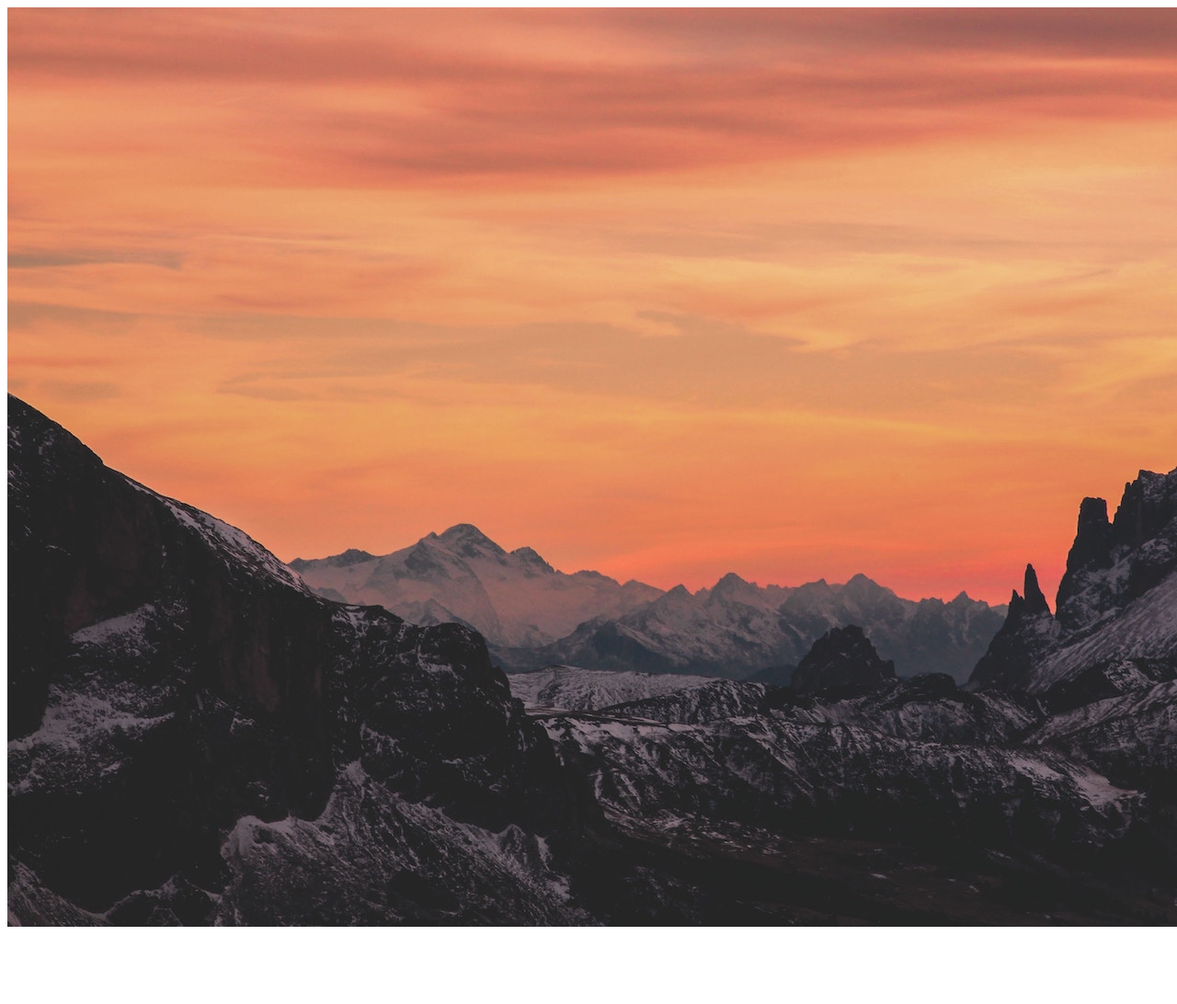
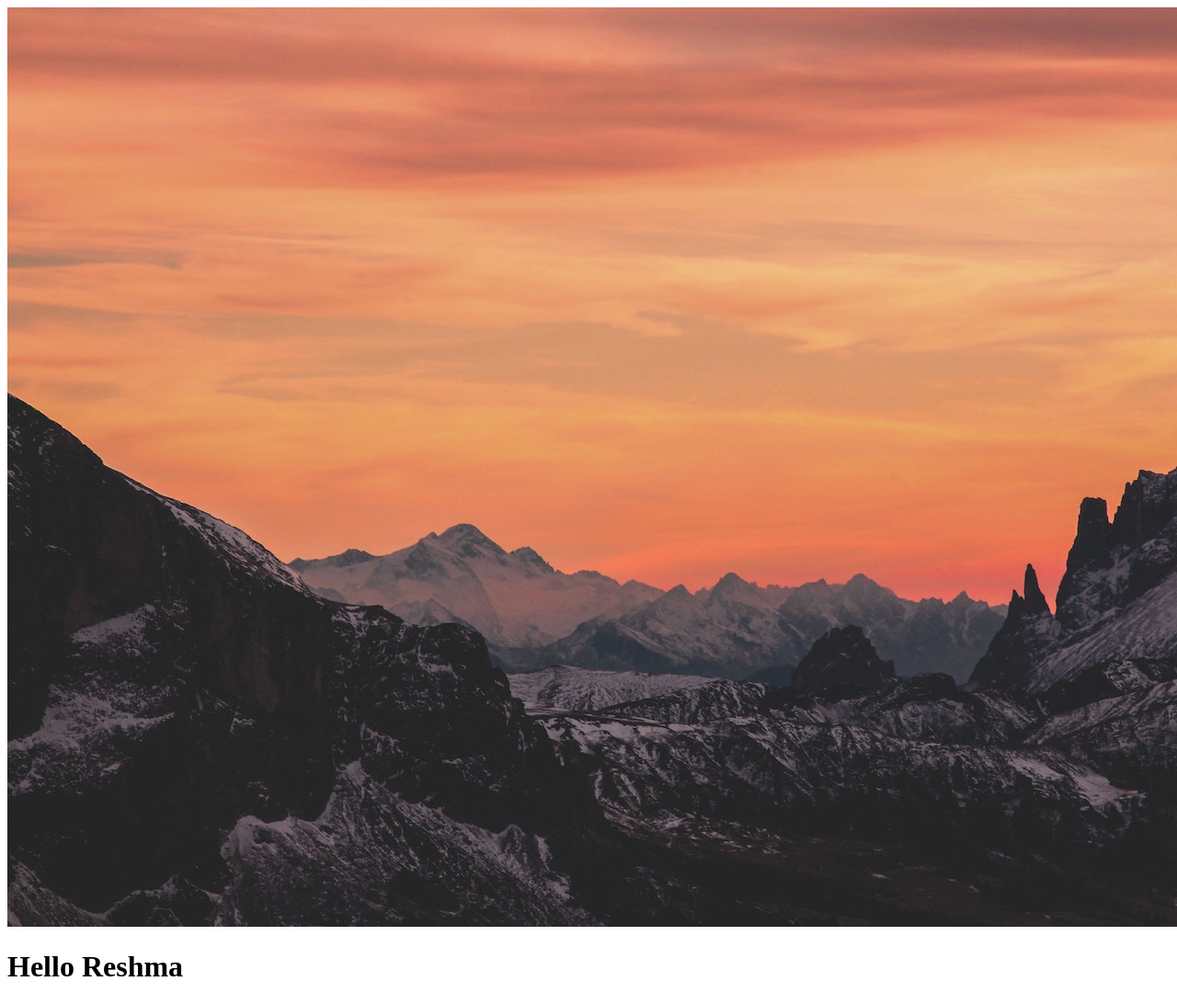
Before and after one commit to reshmashinde1802/Demo, a plain HTML site: page index.html in a window 1280 px wide. Shown: the top 1092 px of the page at 92% size. Before the commit the page ends 1020 px from the top, so only its background shows below. Drawn offline with Linux system fonts and the light colour scheme.

Commit message:
add h1 tag

```diff
--- a/index.html
+++ b/index.html
@@ -11,6 +11,7 @@
 
     <img src="/Demo/img/img.jpg" alt="err">
 
+    <h1>Hello Reshma</h1>
 </body>
 
 </html>
```
